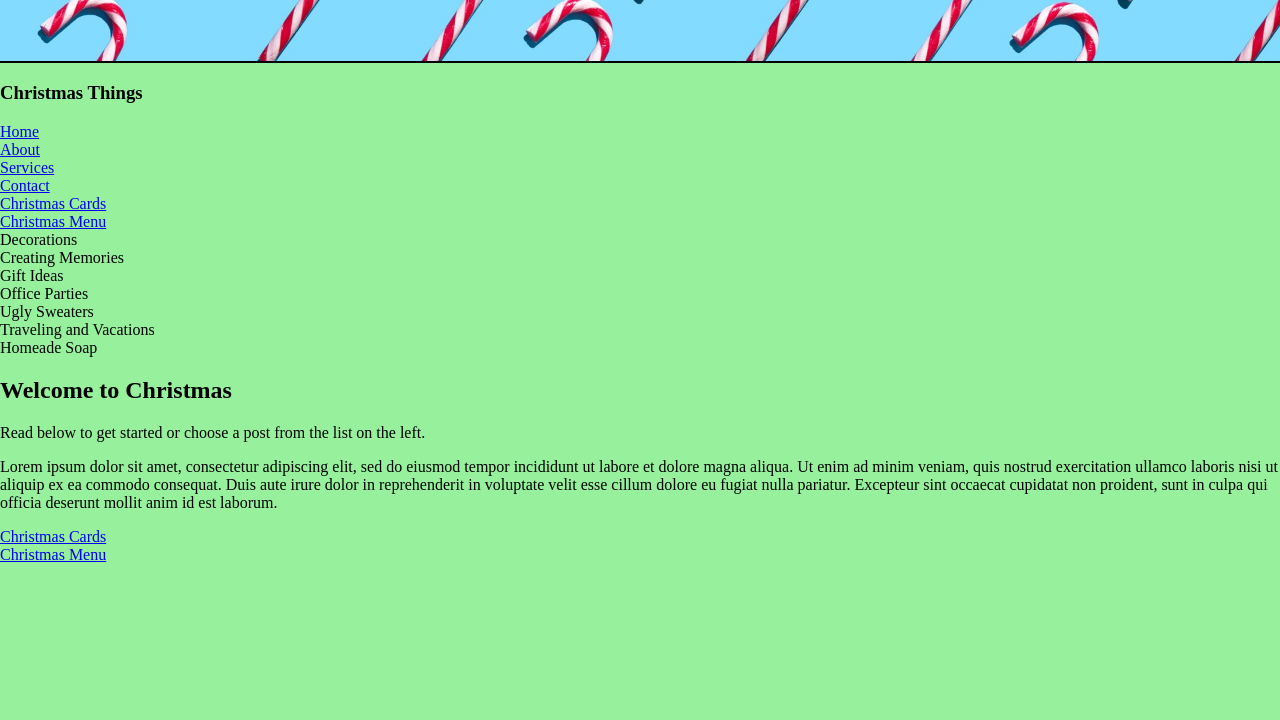
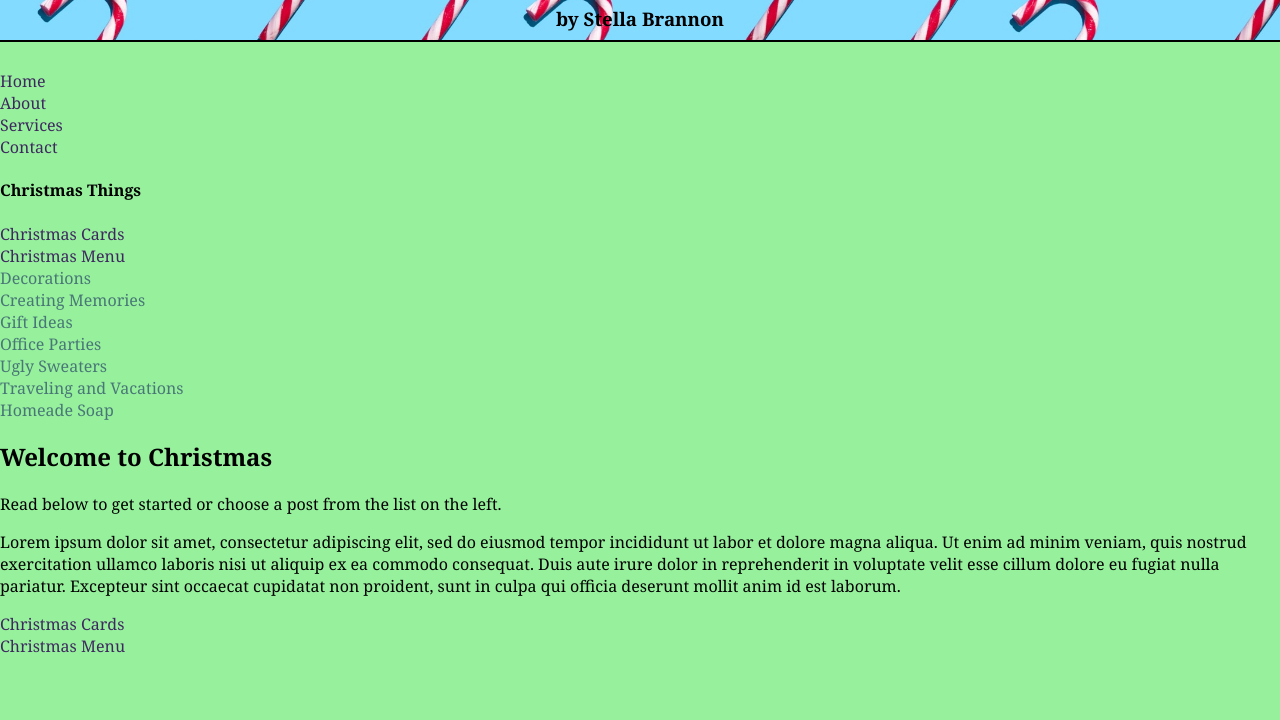
Before and after one commit to Stella-Brannon/christmasblog, a plain HTML site: page christmasblog/index.html in a window 1280 px wide. Shown: the part 80-800 px from the top of the page. Drawn offline with Linux system fonts and the light colour scheme.

Commit message:
feature:working pages

```diff
--- a/christmasblog/css/blogpage-styles.css
+++ b/christmasblog/css/blogpage-styles.css
@@ -1,8 +1,8 @@
 .grid-container {
     display: grid;
-    grid-template-rows: 150px auto auto auto 100px;
+    grid-template-rows: 150px auto auto auto auto 50px;
     grid-template-columns: repeat(10, 10%);
-    gap: 10px 15px;
+    gap: 10px 5px;
 }
 
 .header {
@@ -26,13 +26,14 @@
     flex-wrap: wrap;
     gap: 5px;
     justify-content: space-between;
+
 }
 
 .article {
     grid-column: 1/11;
     grid-row: 3/6;
     display: flex;
-    flex-direction: row;
+    flex-direction: column;
 
 }
 #nested_grid {
@@ -40,7 +41,6 @@
     grid-template-rows:  25% 75%;
     grid-template-columns: 50% 50%;
     justify-content: center;
-    margin: auto;
     gap: 5px;
 
 }
@@ -54,13 +54,18 @@
     order: 3;
 }
 .item4 {
-    order: 41;
+    order: 4;
 }
 img {
     width: 30%;
 
 }
+.blogtext{
+    grid-column: 1/11;
+    grid-row: 6/7;
+
+}
 .footer {
     grid-column: 1/11;
-    grid-row: 6/7;
+    grid-row: 7/8;
 }
--- a/christmasblog/css/cards-styles.css
+++ b/christmasblog/css/cards-styles.css
@@ -1,13 +1,51 @@
+
+
+.grid-container {
+    display: grid;
+    grid-template-rows: 150px auto auto auto auto 50px;
+    grid-template-columns: repeat(10, 10%);
+    gap: 10px 5px;
+
+}
 .header {
+    grid-column: 1/11;
+    grid-row: 1/2;
     background-image: url("../images/ornaments.jpg");
-    background-size: contain, 30%;
+    background-size: contain;
     background-position: 0 center;
     background-repeat: no-repeat;
     background-color: rgb(5, 135, 5);
     height: 120px;
-    /*padding: 0 10px;*/
-
     text-align: center;
     border:2px solid #000000;
 
 }
+.nav{
+    grid-column: 1/11;
+    grid-row: 2/3;
+}
+.aside {
+    grid-column: 1/11;
+    grid-row: 3/4;
+}
+.article {
+
+        grid-column: 1/11;
+        grid-row: 4/7;
+        background-image: url("../images/giftwrap.jpg");
+        background-size: cover;
+        background-position: 0 center;
+        background-repeat: no-repeat;
+
+}
+#nested_grid {
+    display: grid;
+    grid-template-rows:  repeat(6,10%);
+    grid-template-columns: 50% 50%;
+    justify-content: center;
+    grid-row-gap: 5px;
+}
+
+.footer{
+    grid-area: 7/1/8/11;
+}
--- a/christmasblog/css/global.css
+++ b/christmasblog/css/global.css
@@ -1,7 +1,7 @@
 img,embed,object,video{
     max-width: 100%;
 }
-ul,li {
+ul,li,a {
     text-decoration: none;
     list-style-type: none;
     padding: 0;
@@ -12,5 +12,9 @@ body {
     margin: 0;
     padding: 0;
     background-color: rgb(150, 240, 156);
-
+    font-family: Georgia, 'Times New Roman', Times, serif;
 }
+a:link {color: #3F2860;}
+a:visited {color: #497777;}
+a:hover {color: #A26100;border: 3px inset #333333;
+}
--- a/christmasblog/css/homepage-styles.css
+++ b/christmasblog/css/homepage-styles.css
@@ -1,6 +1,12 @@
 
+
+.grid-container {
+    display: grid;
+    grid-template-rows: 150px auto auto auto auto 100px;
+    grid-template-columns: repeat(10, 10%);
+
+}
 .header {
-    display: flexbox;
     background-image: url("../images/candycane.jpg");
     background-size: 100% auto;
     background-position: center;
@@ -9,5 +15,32 @@
     background-repeat: repeat-x;
     text-align: center;
     border-bottom: 2px solid #000000;
+    grid-column: 1/11;
+    grid-row: 1/2;
+}
+
+.navigation{
+    grid-column: 1/11;
+    grid-row: 2/3;
+    display: flex;
+    flex-direction: column;
+    flex-wrap: wrap;
+    gap: 5px;
+    justify-content: space-between;
+}
+
+.sidebar{
+    grid-column: 1/11;
+    grid-row: 3/5;
+}
+
+.landingpage{
+    grid-column: 1/11;
+    grid-row: 5/7;
 
 }
+
+.footer{
+grid-column: 1/11;
+grid-row: 7/8;
+}
--- a/christmasblog/index.html
+++ b/christmasblog/index.html
@@ -11,51 +11,49 @@
 </head>
 
 <body>
-    <header class="header">
+    <div class="grid-container">
+        <div class="header">
             <h1>Christmas</h1>
-    </header>
-
-
-    <main>
-        <h3>Christmas Things</h3>
+            <h3>by Stella Brannon</h3>
+        </div>
         <div class="navigation">
-            <ul class="nav" role="navigation">
+            <ul class="nav">
                 <li><a href="index.html">Home</a></li>
                 <li><a href="index.html">About</a></li>
                 <li><a href="index.html">Services</a></li>
                 <li><a href="index.html">Contact</a></li>
             </ul>
         </div>
-        <aside>
+        <aside class="sidebar">
+            <h4>Christmas Things</h4>
             <ul>
                 <li><a href="cardschristmas.html">Christmas Cards</a></li>
                 <li><a href="menuchristmas.html">Christmas Menu</a></li>
-            <li><a href=""></a>Decorations</a></li>
-            <li><a href=""></a>Creating Memories</a></li>
-            <li><a href=""></a>Gift Ideas</a></li>
-            <li><a href=""></a>Office Parties</a></li>
-            <li><a href=""></a>Ugly Sweaters</a></li>
-            <li><a href=""></a>Traveling and Vacations</a></li>
-            <li><a href=""></a>Homeade Soap</a></li>
+                <li><a href="">Decorations</a></li>
+                <li><a href="">Creating Memories</a></li>
+                <li><a href="">Gift Ideas</a></li>
+                <li><a href="">Office Parties</a></li>
+                <li><a href="">Ugly Sweaters</a></li>
+                <li><a href="">Traveling and Vacations</a></li>
+                <li><a href="">Homeade Soap</a></li>
             </ul>
         </aside>
         <div class="landingpage">
             <h2>Welcome to Christmas</h2>
             <p>Read below to get started or choose a post from the list on the left.</p>
-            <p>Lorem ipsum dolor sit amet, consectetur adipiscing elit, sed do eiusmod tempor incididunt ut labore et
-                dolore magna aliqua. Ut enim ad minim veniam, quis nostrud exercitation ullamco laboris nisi ut aliquip
-                ex ea commodo consequat. Duis aute irure dolor in reprehenderit in voluptate velit esse cillum dolore eu
-                fugiat nulla pariatur. Excepteur sint occaecat cupidatat non proident, sunt in culpa qui officia
-                deserunt mollit anim id est laborum.</p>
-
+            <p>Lorem ipsum dolor sit amet, consectetur adipiscing elit, sed do eiusmod tempor incididunt ut labor et
+                dolore magna aliqua. Ut enim ad minim veniam, quis nostrud exercitation ullamco laboris nisi ut
+                aliquip ex ea commodo consequat. Duis aute irure dolor in reprehenderit in voluptate velit esse
+                cillum dolore eu fugiat nulla pariatur. Excepteur sint occaecat cupidatat non proident, sunt in
+                culpa qui officia deserunt mollit anim id est laborum.</p>
         </div>
-        <footer>
+        <footer class="footer">
             <ul>
                 <li><a href="cardschristmas.html">Christmas Cards</a></li>
                 <li><a href="menuchristmas.html">Christmas Menu</a></li>
             </ul>
         </footer>
-    </main>
+    </div>
 </body>
 
 </html>
```
Also changed, not shown: christmasblog/cardschristmas.html (+19 -15 lines), christmasblog/menuchristmas.html (+10 -10 lines), christmasblog/images/giftwrap.jpg (added). Lines whose indentation alone changed are shown as unchanged.
